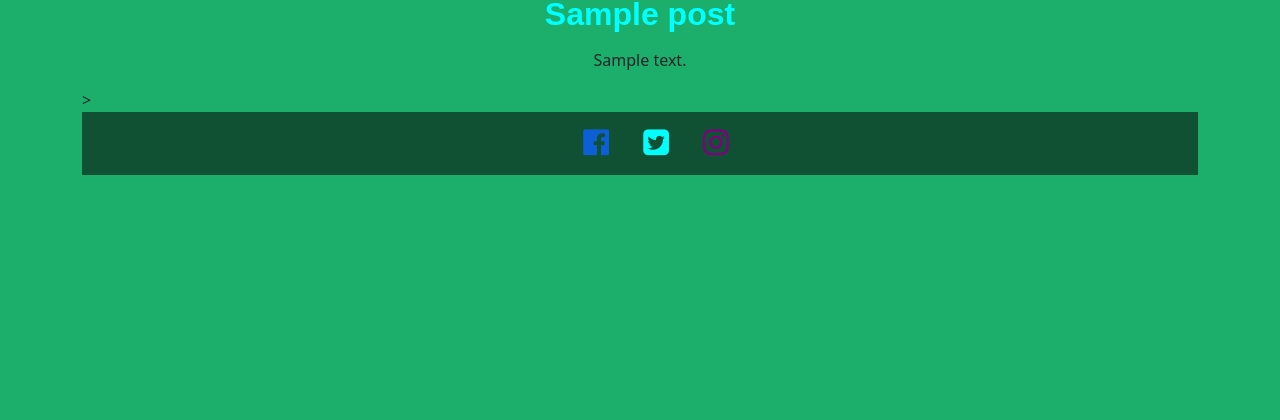
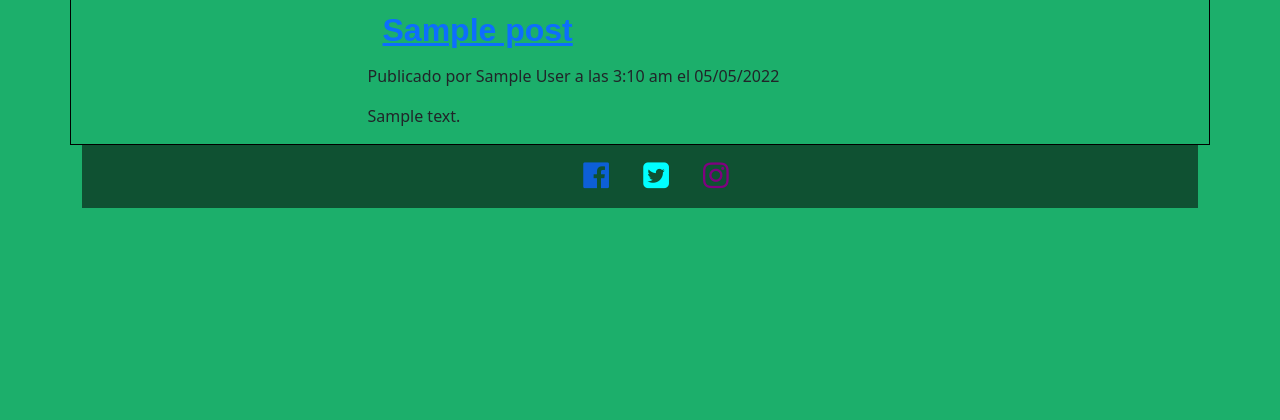
Before and after one commit to angela0892/block, a WordPress theme: template index.php in a window 1280 px wide. Shown: the part 225-645 px from the top of the page. Run offline with PHP 8.4 and a stand-in for WordPress, Linux system fonts and the light colour scheme; the site name, menu and one post (Sample post) are stand-ins, and other content is empty.

Commit message:
acabe el index

```diff
--- a/estilo.css
+++ b/estilo.css
@@ -16,6 +16,7 @@ body{
 	position: relative;
 	font-family: 'Poppins', sans-serif;
 	font-weight: bolder;
+
 
 }
 h2 {
@@ -43,4 +44,12 @@ h2 {
 	color: purple;
 	font-size: 30px;
 
+
 }
+.caja{
+	border: 1px solid black;
+
+}
+.col-sm-3{
+	padding-top: 	20px;
+}
--- /dev/null
+++ b/footer.php
@@ -0,0 +1,19 @@
+<footer class="container">
+				<center>
+			<ul class="inicio">
+
+
+
+
+      			<li> <i class="fa fa-facebook-official" aria-hidden="true"></i></li>
+      			<li> <i class="fa fa-twitter-square" aria-hidden="true"></i> </li>
+      			<li> <i class="fa fa-instagram" aria-hidden="true"></i></li>
+
+      		</ul>
+				</center>
+			</footer>
+
+
+</body>
+
+</style>
--- /dev/null
+++ b/header.php
@@ -0,0 +1,40 @@
+<!DOCTYPE html>
+<html>
+<head>
+	<meta charset="utf-8">
+	<meta name="viewport" content="width=device-width, initial-scale=1">
+	<title> block</title>
+
+<!-- CSS only -->
+<link href="https://cdn.jsdelivr.net/npm/bootstrap@5.1.3/dist/css/bootstrap.min.css" rel="stylesheet" integrity="sha384-1BmE4kWBq78iYhFldvKuhfTAU6auU8tT94WrHftjDbrCEXSU1oBoqyl2QvZ6jIW3" crossorigin="anonymous">
+<link rel="stylesheet" type="text/css" href="https://cdnjs.cloudflare.com/ajax/libs/font-awesome/4.7.0/css/font-awesome.css">
+
+<link rel="stylesheet" type="text/css" href="<?php bloginfo('template_url'); ?>/estilo.css">
+
+
+
+	</head>
+     <body>
+
+
+      <header class="container">
+      	<center >
+
+
+
+
+
+
+      		<img src="https://encrypted-tbn0.gstatic.com/images?q=tbn:ANd9GcS2iFX2lAEEhebur0wgLegaonoL2JvJPpxfRg&usqp=CAU" width="200">
+
+      		<ul class="inicio">
+
+
+
+      			<li> Inicio</li>
+      			<li> Deporte </li>
+      			<li> Mujeres</li>
+
+      		</ul>
+                 </center>
+     </header>
--- a/index.php
+++ b/index.php
@@ -1,46 +1,7 @@
-<!DOCTYPE html>
-<html>
-<head>
-	<meta charset="utf-8">
-	<meta name="viewport" content="width=device-width, initial-scale=1">
-	<title> block</title>
-
-<!-- CSS only -->
-<link href="https://cdn.jsdelivr.net/npm/bootstrap@5.1.3/dist/css/bootstrap.min.css" rel="stylesheet" integrity="sha384-1BmE4kWBq78iYhFldvKuhfTAU6auU8tT94WrHftjDbrCEXSU1oBoqyl2QvZ6jIW3" crossorigin="anonymous">
-<link rel="stylesheet" type="text/css" href="https://cdnjs.cloudflare.com/ajax/libs/font-awesome/4.7.0/css/font-awesome.css">
-
-<link rel="stylesheet" type="text/css" href="<?php bloginfo('template_url'); ?>/estilo.css">
-
-
-
-	</head>
-     <body>
-
-
-      <header class="container">
-      	<center >
-
-
-
-
-
-
-      		<img src="https://encrypted-tbn0.gstatic.com/images?q=tbn:ANd9GcS2iFX2lAEEhebur0wgLegaonoL2JvJPpxfRg&usqp=CAU" width="200">
-
-      		<ul class="inicio">
-
-
-
-      			<li> Inicio</li>
-      			<li> Deporte </li>
-      			<li> Mujeres</li>
-
-      		</ul>
-                 </center>
-     </header>
+<?php get_header();?>
 
 		<section class="container">
-			<center>
+
 
 
 <?php $articulos = new WP_Query(['showposts'=> 3,
@@ -49,19 +10,24 @@
       	while ($articulos->have_posts()) {
       		$articulos->the_post(); ?>
 
+      		<div class="row caja">
+      			<div class="col-sm-3">
+      				<?php the_post_thumbnail('thumbnail'); ?>
 
+      			</div>
+      			<div class="col-sm-9">
 
+      				 <h2><a href= "<?php the_permalink();?>"><?php the_title(); ?></a></h2>
 
+      				 <p> Publicado por <?php the_author();?> a las <?php the_time();?> el <?php the_time("d/m/Y");?> </p>
 
-      		<?php the_post_thumbnail('medium'); ?>
-				<h2><?php the_title(); ?></h2>
 
       				 <?php the_excerpt(); ?>
 
 
+      			</div>
 
-
-
+      			 </div>
 
 
                  <?php	} ?>
@@ -70,22 +36,8 @@
 
 
 
-			</center>
+
 
 			</section>
-			<footer class="container">>
-				<center>
-			<ul class="inicio">
 
-      			<li> <i class="fa fa-facebook-official" aria-hidden="true"></i></li>
-      			<li> <i class="fa fa-twitter-square" aria-hidden="true"></i> </li>
-      			<li> <i class="fa fa-instagram" aria-hidden="true"></i></li>
-
-      		</ul>
-				</center>
-			</footer>
-
-
-</body>
-
-</style>
+			<?php get_footer();?>
```
Also changed, not shown: single.php (renamed from detalle.html). Lines whose indentation alone changed are shown as unchanged.
